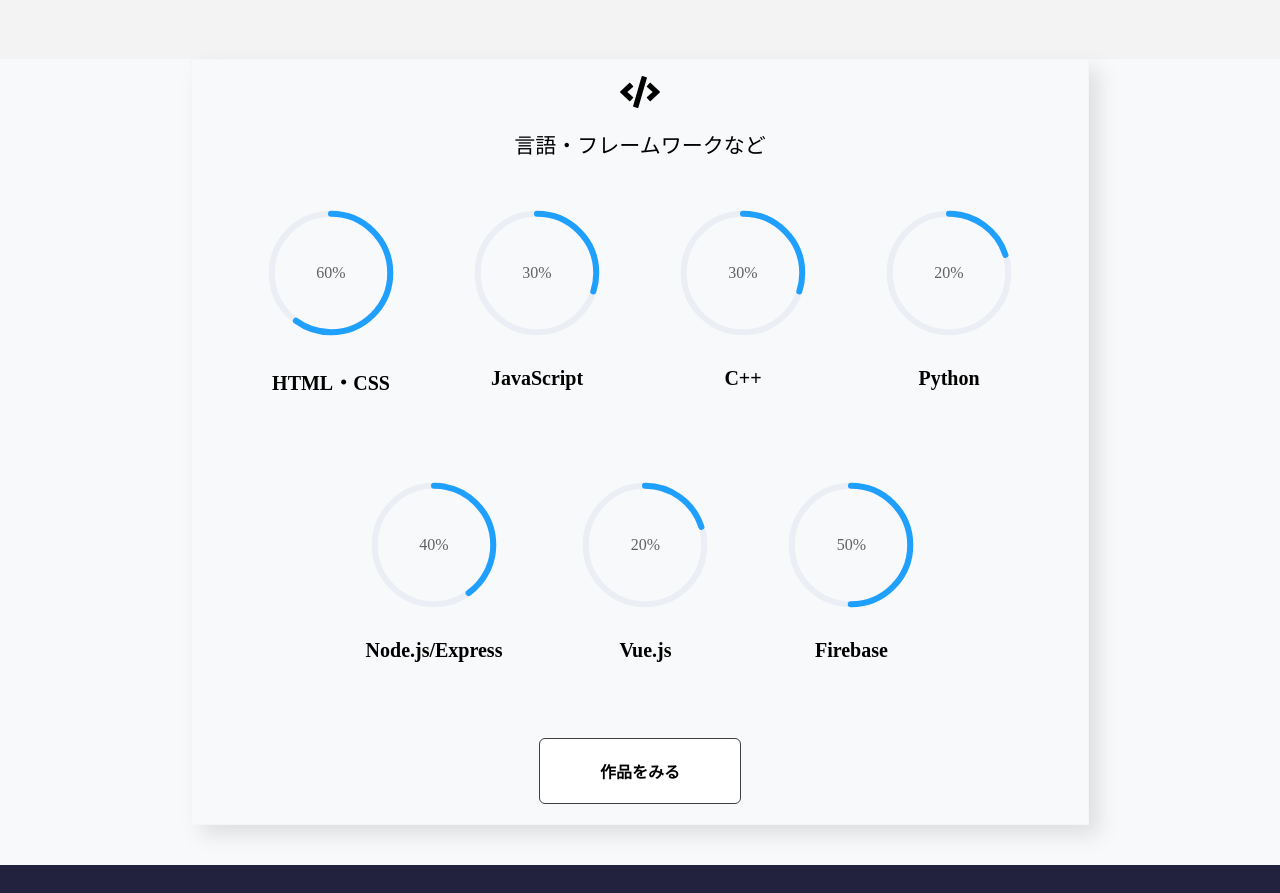
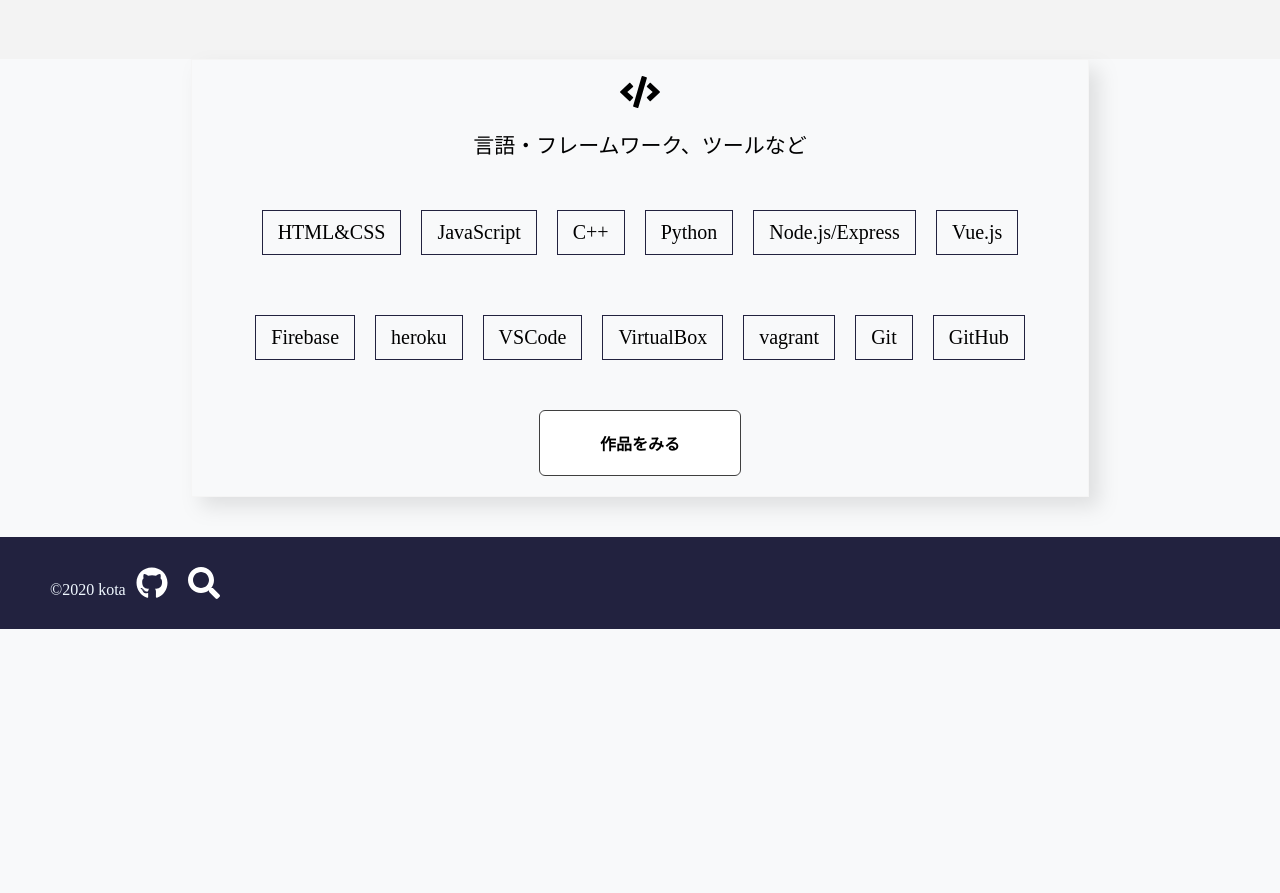
Before and after one commit to kotaok/first_vue, a Vue app: page /page2 in a window 1280 px wide. Shown: the part 1180-2073 px from the top of the page. After the commit the page ends 1809 px from the top, so only its background shows below. Built offline with nearby package versions, Linux system fonts and the light colour scheme.

Commit message:
進捗バーの非表示、スキルの内容追加

```diff
--- a/src/components/page2.vue
+++ b/src/components/page2.vue
@@ -4,7 +4,7 @@
     <myprofile></myprofile>
     <div class="about-block">
       <p><font-awesome-icon :icon="['fas','code']" size="2x"/></p>
-      <p class="text">言語・フレームワークなど</p>
+      <p class="text">言語・フレームワーク、ツールなど</p>
       <myskills></myskills>
       <div id="nav">
       <router-link to="/page3" class="jump">作品をみる</router-link>
--- a/src/components/skills.vue
+++ b/src/components/skills.vue
@@ -2,8 +2,8 @@
   <div class="skill-block">
     <transition-group tag="div" class="list" appear>
       <div class="skill" stagger="70" v-for="skill of skills" v-bind:key="skill.name">
-        <el-progress type="circle" :percentage="skill.percent" :color="color" :size="10"></el-progress>
-        <h4>{{ skill.name }}</h4>
+        <!-- <el-progress type="circle" :percentage="skill.percent" :color="color" :size="10"></el-progress> -->
+        <p>{{ skill.name }}</p>
       </div>
     </transition-group>
   </div>
@@ -14,13 +14,19 @@ export default {
   data: function() {
     return {
       skills: [
-        { name: 'HTML・CSS', percent: 60},
+        { name: 'HTML&CSS', percent: 60},
         { name: 'JavaScript', percent: 30},
         { name: 'C++', percent: 30},
         { name: 'Python', percent: 20},
         { name: 'Node.js/Express', percent: 40},
         { name: 'Vue.js', percent: 20},
-        { name: 'Firebase', percent: 50}
+        { name: 'Firebase', percent: 50},
+        { name: 'heroku'},
+        { name: 'VSCode'},
+        { name: 'VirtualBox'},
+        { name: 'vagrant'},
+        { name: 'Git'},
+        { name: 'GitHub'},
       ],
       color: "#1FA0FF"
     };
@@ -38,11 +44,13 @@ export default {
 }
 
 .skill {
-  margin: 30px 40px;
+  margin: 10px;
 }
 
-.skill h4 {
+.skill p {
   font-size: 20px;
+  padding: 10px 15px;
+  border: solid 1px #22223f;
 }
 
 .skill-block {
```
